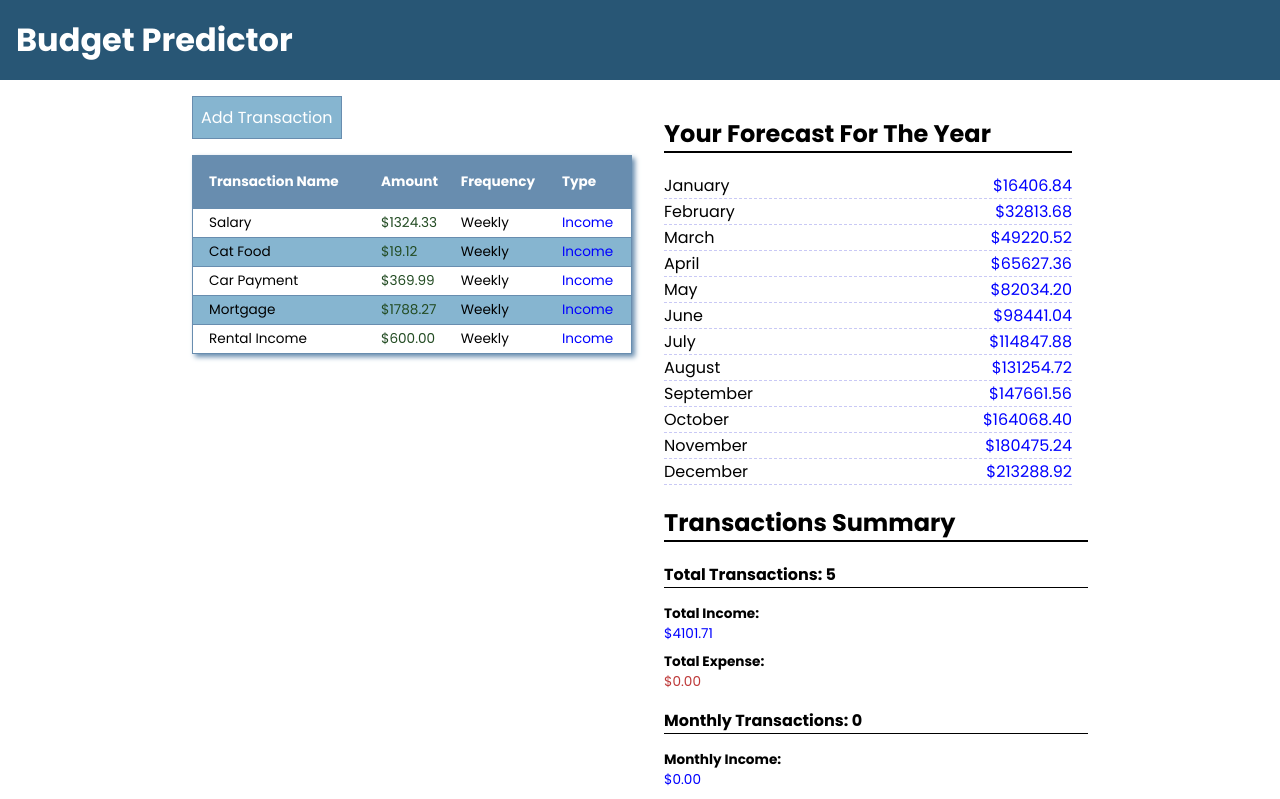
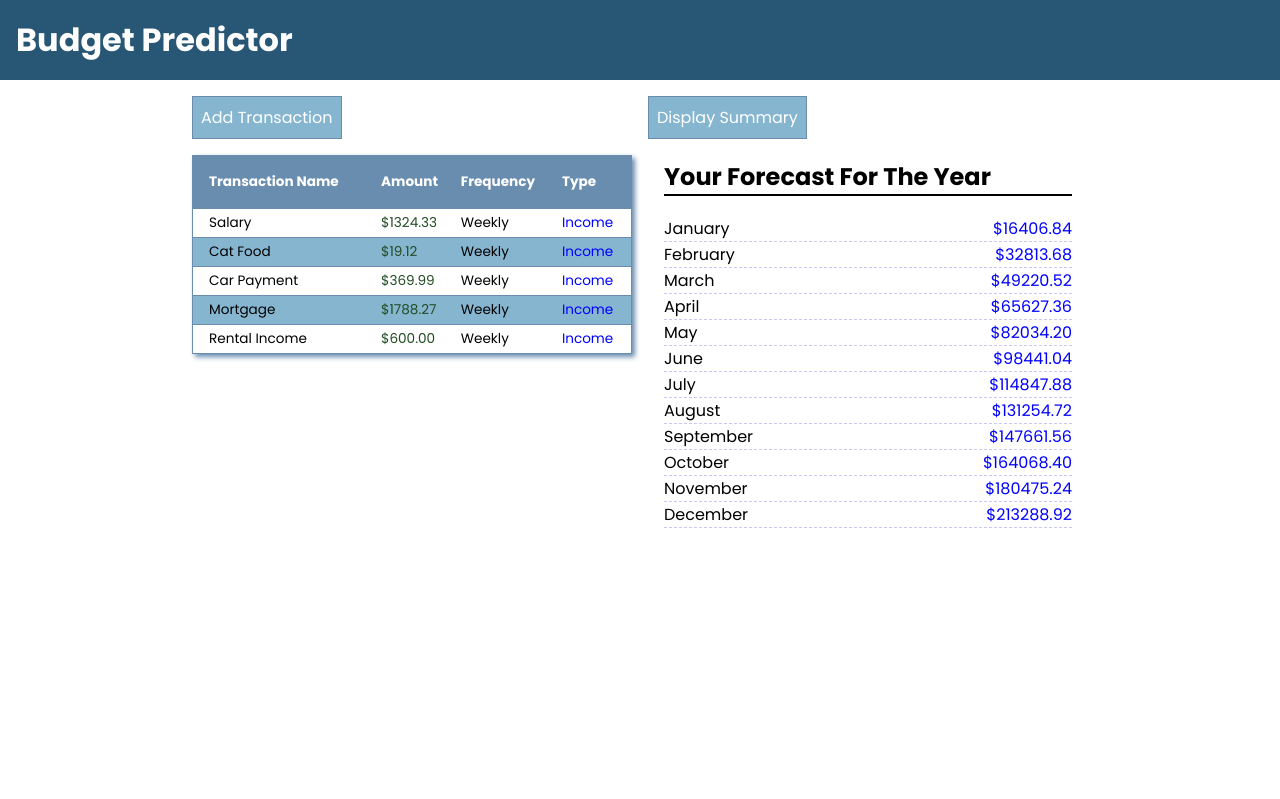
Before and after one commit to tyler-daigle/budget-predictor, a Vue app: page / in a window 1280 px wide. Shown: the top 799 px of the page. Built offline with nearby package versions, Linux system fonts and the light colour scheme.

Commit message:
forecast summary working

```diff
--- a/src/App.vue
+++ b/src/App.vue
@@ -119,6 +119,7 @@ export default {
     },
     deleteTransaction(transaction) {
       console.log(`Deleting transaction ${transaction.name}`);
+      this.transactionList.deleteTransaction(transaction);
       this.closeDialog();
     },
     // displayAddTransActionDialog() is the handler for when the "Add Transaction" button is pressed.
--- a/src/classes/Transaction.js
+++ b/src/classes/Transaction.js
@@ -92,6 +92,11 @@ export class TransactionList {
     });
     this.list = list;
   }
+
+  deleteTransaction(transaction) {
+    this.list = this.list.filter(item => item.id !== transaction.id);
+    return this.list;
+  }
   getAll() {
     return [...this.list];
   }
--- a/src/components/UI/BudgetForecast.vue
+++ b/src/components/UI/BudgetForecast.vue
@@ -1,7 +1,8 @@
 <template>
   <div class="budget-forecast-container">
-    <forecast-list :forecast="forecast" />
-    <transaction-totals :transactionList="transactionList" />
+    <button @click="toggleItem">{{ buttonText }}</button>
+    <forecast-list v-if="forecastVisible" :forecast="forecast" />
+    <transaction-totals v-else :transactionList="transactionList" />
   </div>
 </template>
 
@@ -26,6 +27,11 @@ export default {
     TransactionTotals,
     ForecastList,
   },
+  data() {
+    return {
+      forecastVisible: true,
+    };
+  },
   props: {
     transactionList: {
       type: Object,
@@ -46,6 +52,18 @@ export default {
     forecast() {
       return forecastBudget(this.transactionList, 0);
     },
+    buttonText() {
+      if (this.forecastVisible) {
+        return "Display Summary";
+      } else {
+        return "Display Forecast";
+      }
+    },
+  },
+  methods: {
+    toggleItem() {
+      this.forecastVisible = !this.forecastVisible;
+    },
   },
 };
 </script>
--- a/src/components/UI/TheTransactionTable.vue
+++ b/src/components/UI/TheTransactionTable.vue
@@ -16,7 +16,20 @@
         :transactionData="transaction"
       />
     </table>
-    <h2 v-else>Enter a new transaction</h2>
+    <section v-else class="instructions">
+      <h2 class="section-header">Enter a new transaction</h2>
+      <p>
+        Use the button above to add a transaction. You can add a monthly,
+        weekly, biweekly, or daily transaction. Each transaction can be either
+        an expense or income.
+      </p>
+
+      <p>
+        As you add transactions your yearly budget forecast will be calculated.
+        You can see how much money you will have each month based on your
+        transactions.
+      </p>
+    </section>
   </div>
 </template>
 
@@ -46,6 +59,7 @@ export default {
   margin-top: 1rem;
   border-collapse: collapse;
   width: 100%;
+
   font-size: 0.85rem;
   box-shadow: 3px 3px 5px var(--secondary-color);
 }
--- a/src/utils/calculate.js
+++ b/src/utils/calculate.js
@@ -34,8 +34,8 @@ export function forecastBudget(transactionList, startingAmount = 0) {
       if (week % 4 === 0) {
         // and monthly transactions
         if (month < 12) {
+          monthlyTransactions.forEach(t => monthlyTotal += executeTransaction(t));
           forecast[month] = monthlyTotal;
-          monthlyTransactions.forEach(t => monthlyTotal += executeTransaction(t));
           month++;
         }
       }
```
